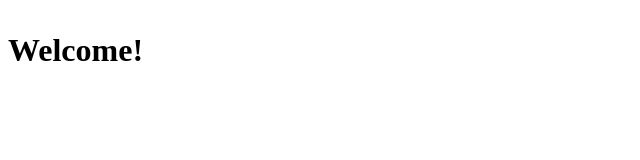
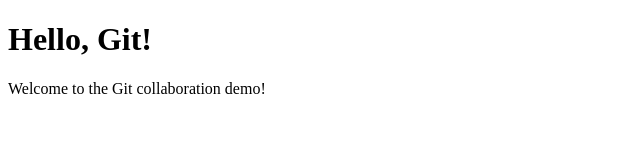
Before and after one commit to Hu-051/git-pr-demo, a plain HTML site: page index.html in a window 1280 px wide. Shown: the whole page, without its empty margins (0-640 px from the left). Drawn offline with Linux system fonts and the light colour scheme.

Commit message:
Improve welcome text and format HTML

```diff
--- a/index.html
+++ b/index.html
@@ -1 +1,11 @@
-<!DOCTYPE html><html lang="en"><head><meta charset="UTF-8"><title><Git PR Demo</title></head><body><h1><Hello,Git!</h1><p>Welcome!</p></body></html>
+<!DOCTYPE html>
+<html lang="en">
+<head>
+  <meta charset="UTF-8">
+  <title>Git PR Demo</title>
+</head>
+<body>
+  <h1>Hello, Git!</h1>
+  <p>Welcome to the Git collaboration demo!</p>
+</body>
+</html>
```
